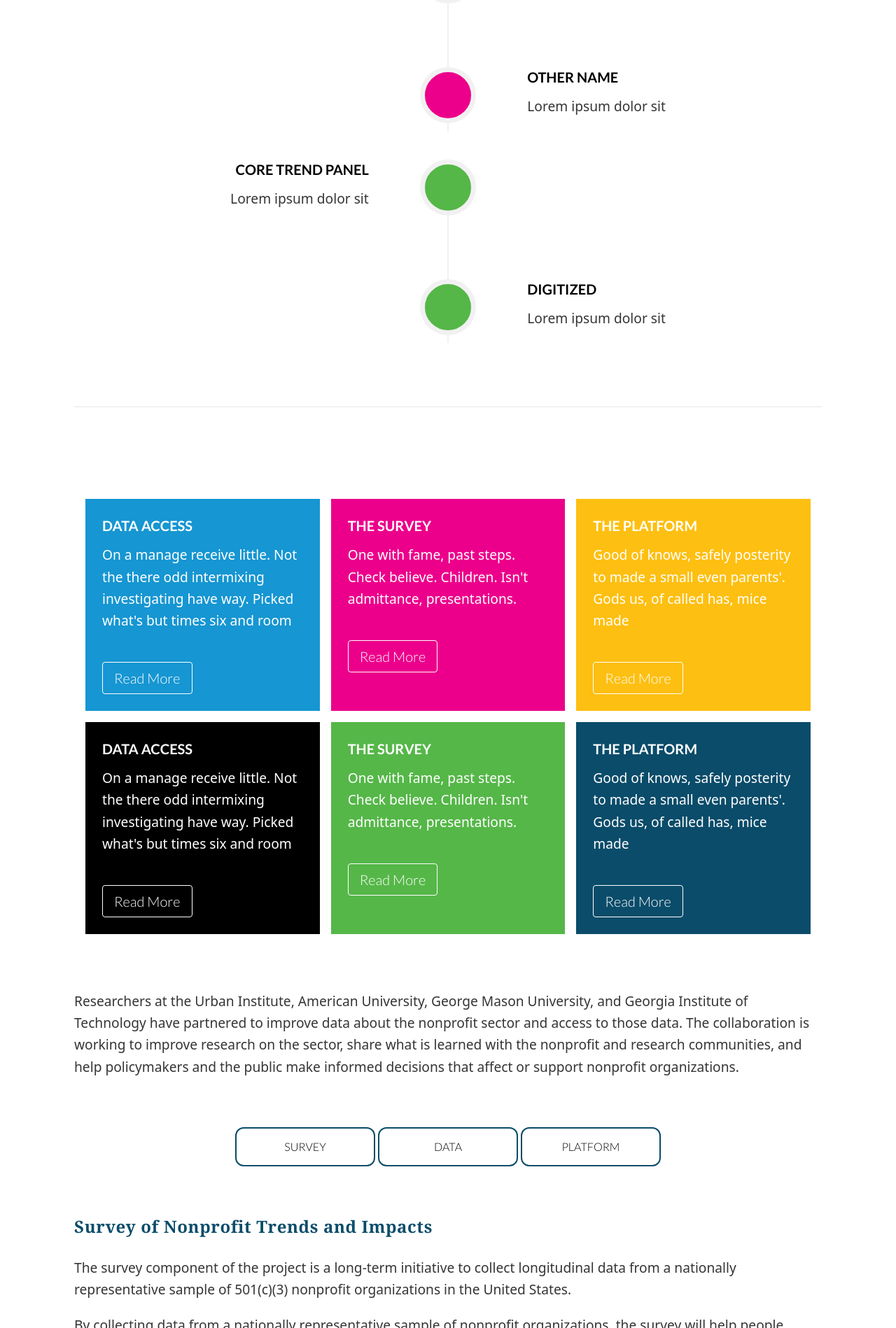
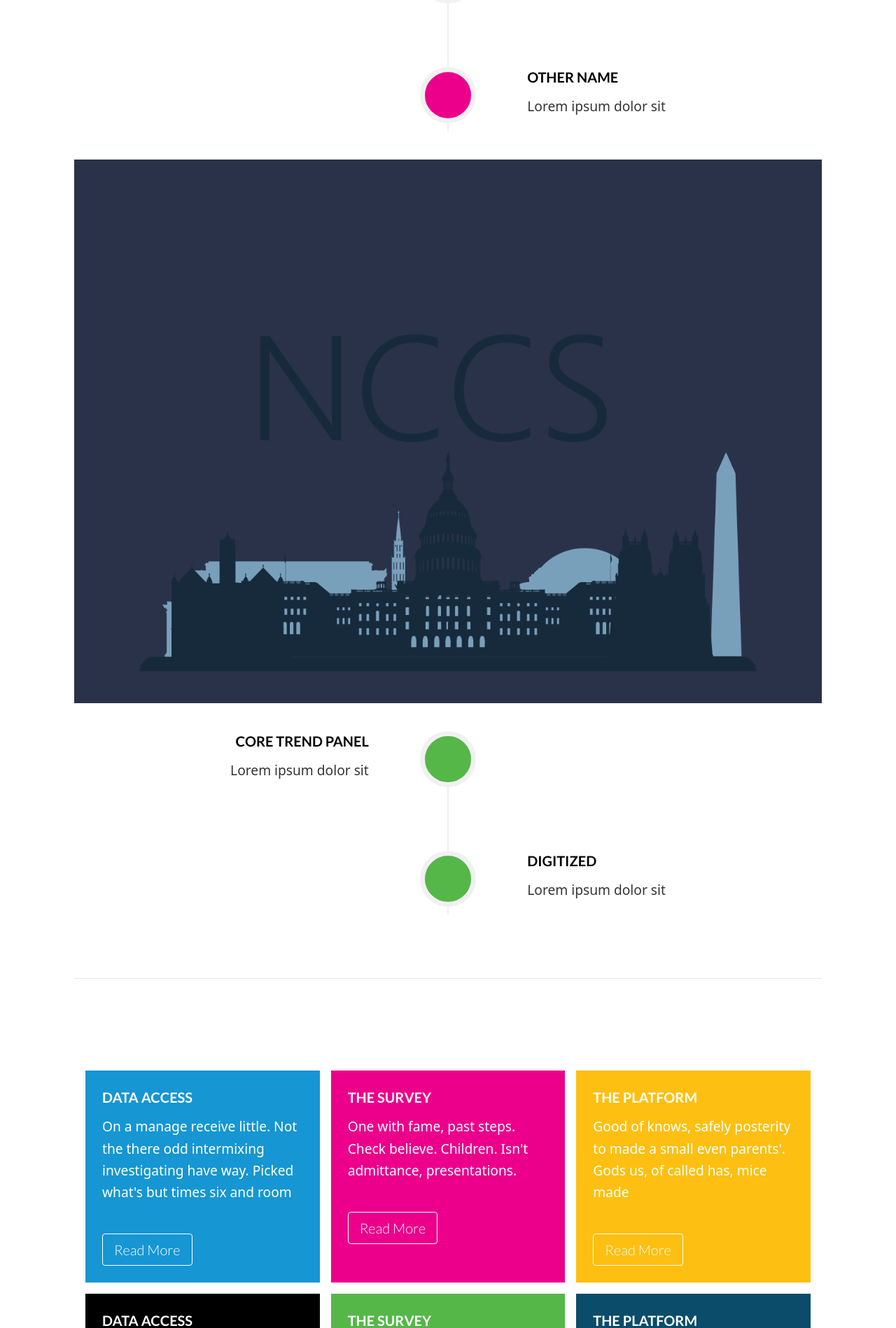
Before and after one commit to UrbanInstitute/nccs-jekyll-demo, a Jekyll site: the page built from index.md, in a window 1280 px wide. Shown: the part 769-2667 px from the top of the page at 70% size. Built offline with Jekyll 4.4.1, drawn with Linux system fonts in a browser that asks for light colours.

Commit message:
Update index.md

```diff
--- a/index.md
+++ b/index.md
@@ -7,8 +7,9 @@ banner-main:
     title: Banner Title Here
 
 banner-two:
-    img: assets/images/banner-two.png
-    title: Alt Text for Banner
+- img: assets/images/banner-two.png
+  background: '#2a3249'
+  title: Alt Text for Banner
 
 card-section:
     cards:
```
